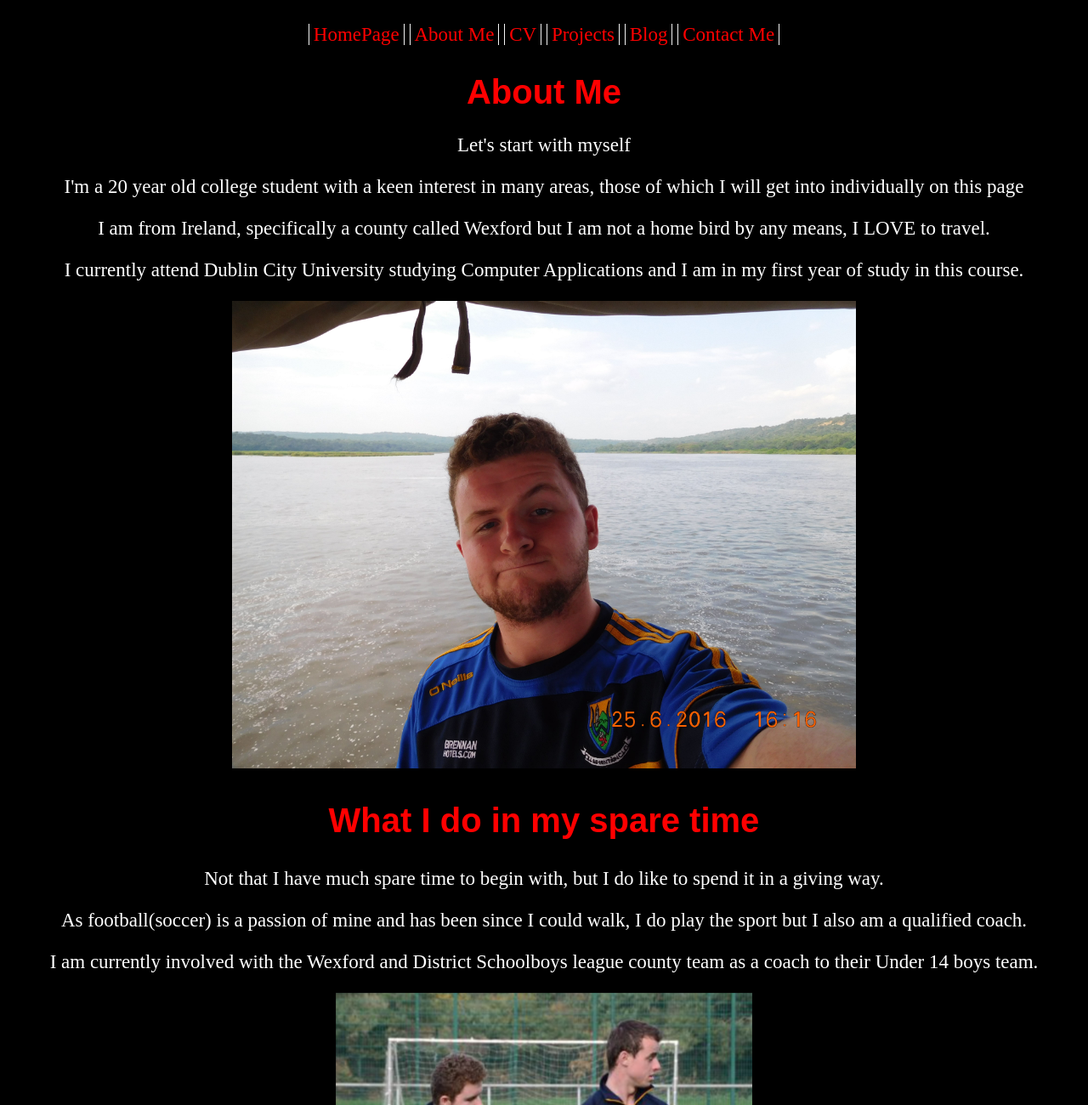
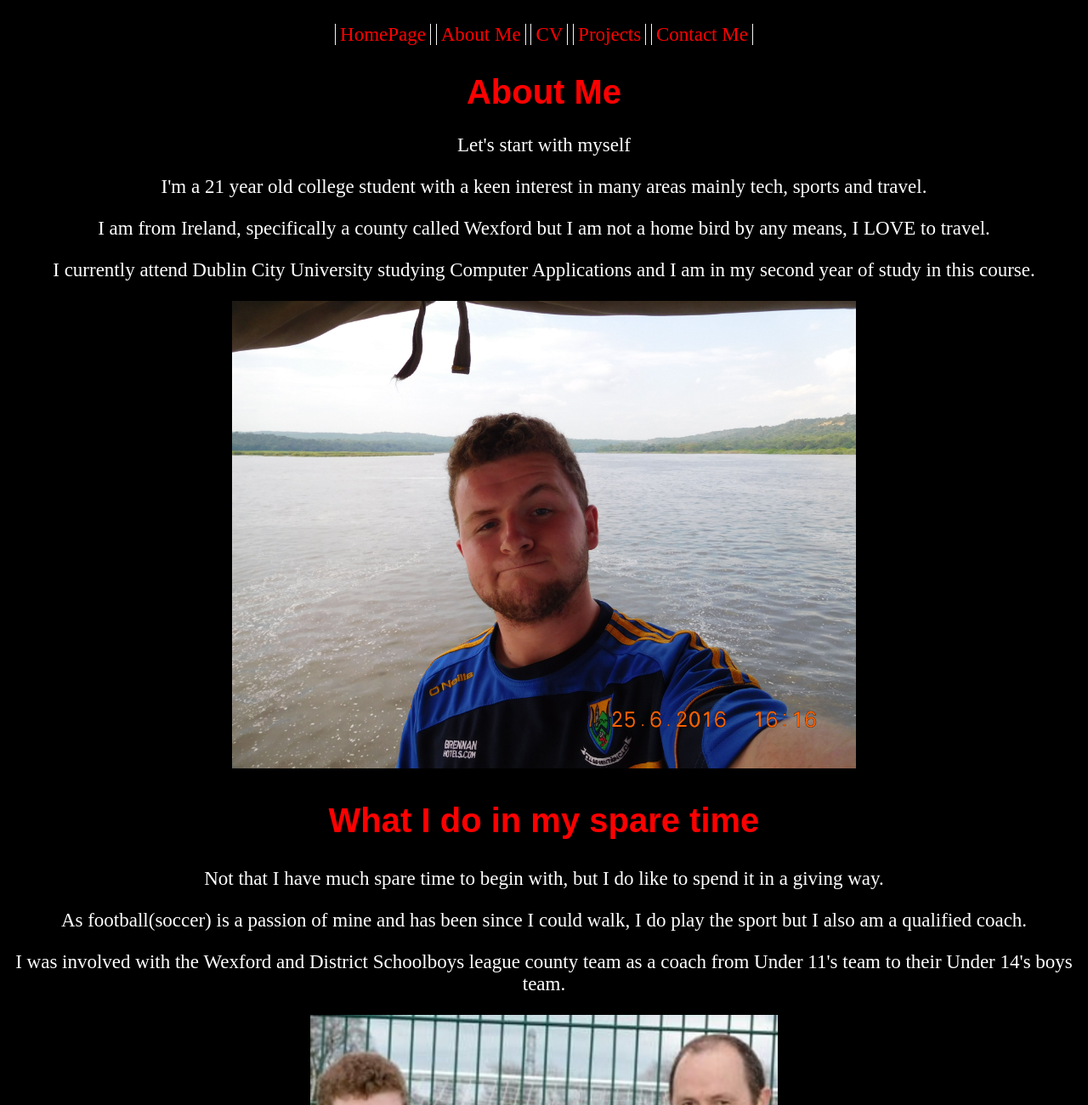
Before and after one commit to benjimanclarke/benjimanclarke.github.io, a plain HTML site: page html/about.html in a window 1280 px wide. Shown: the top 1300 px of the page at 85% size. Drawn offline with Linux system fonts and the light colour scheme.

Commit message:
Update to About page

```diff
--- a/html/about.html
+++ b/html/about.html
@@ -12,7 +12,6 @@
 				<li><a href='../html/about.html'>About Me</a></li>
 				<li><a href='../html/cv.html'>CV</a></li>
 				<li><a href='../html/projects.html'>Projects</a></li>
-				<li><a href='../html/blog.html'>Blog</a></li>
 				<li><a href='../html/contactme.html'>Contact Me</a></li>
 			</ul>
 		</div>
@@ -22,17 +21,17 @@
 		<div class='content'>
 			<div class='para1'>
             <p>Let's start with myself</p>
-				<p>I'm a 20 year old college student with a keen interest in many areas, those of which I will get into individually on this page</p>
+				<p>I'm a 21 year old college student with a keen interest in many areas mainly tech, sports and travel.</p>
 				<p>I am from Ireland, specifically a county called Wexford but I am not a home bird by any means, I LOVE to travel.</p>
-				<p>I currently attend Dublin City University studying Computer Applications and I am in my first year of study in this course.</p>
+				<p>I currently attend Dublin City University studying Computer Applications and I am in my second year of study in this course.</p>
 				<img src="../DSCN0835-compressor.jpg" alt="Image of Ben Clarke" rel="Image of Ben Clarke">
 			</div>
          <div class='para2'>
             <h2>What I do in my spare time</h2>
             <p>Not that I have much spare time to begin with, but I do like to spend it in a giving way.</p>
             <p>As football(soccer) is a passion of mine and has been since I could walk, I do play the sport but I also am a qualified coach.</p>
-            <p>I am currently involved with the Wexford and District Schoolboys league county team as a coach to their Under 14 boys team.</p>
-				<img src="../GormanstownMeAndKev.png" alt="Image of Ben and Kevin" rel="Image of Ben and Kevin">
+            <p>I was involved with the Wexford and District Schoolboys league county team as a coach from Under 11's team to their Under 14's boys team.</p>
+				<img src="../MeAndDad.jpg" alt="Image of Ben and John" rel="Image of Ben and John">
          </div>
       </div>
   </body>
```
